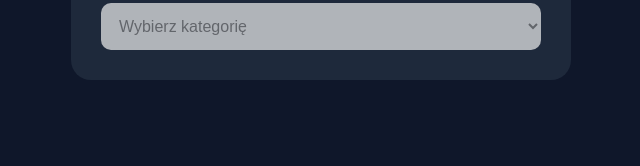
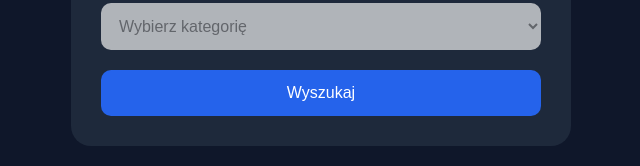
Before and after one commit to KubaGawronski/praktyki2, a React (Vite) app in the folder frontend/: page / in a window 1280 px wide. Shown: the part 346-512 px from the top of the page, without its empty margins (319-959 px from the left). Built offline with nearby package versions, Linux system fonts and the light colour scheme; no server answers.

Commit message:
Add vehicle data search

```diff
--- a/frontend/src/pages/HomePage.tsx
+++ b/frontend/src/pages/HomePage.tsx
@@ -14,6 +14,8 @@ function HomePage() {
     const [selectedGeneration, setSelectedGeneration] = useState("");
 
     const [selectedCategory, setSelectedCategory] = useState("");
+
+    const [vehicleData, setVehicleData] = useState<any>(null);
 
     const fetchBrands = async () => {
         try {
@@ -50,6 +52,16 @@ function HomePage() {
         } catch (err) {
             console.log(err);
         }
+    };
+
+    const fetchVehicleData = async () => {
+        const res = await fetch(
+            `http://localhost:3001/vehicle-data?brand=${selectedBrand}&model=${selectedModel}&generation=${selectedGeneration}`
+        );
+
+        const data = await res.json();
+
+        setVehicleData(data);
     };
 
     useEffect(() => {
@@ -215,6 +227,23 @@ function HomePage() {
                     </option>
                 </select>
 
+                <button
+                    onClick={fetchVehicleData}
+                    style={{
+                        width: "100%",
+                        padding: "14px",
+                        borderRadius: "10px",
+                        border: "none",
+                        backgroundColor: "#2563eb",
+                        color: "white",
+                        fontSize: "16px",
+                        cursor: "pointer"
+                    }}
+                    disabled={!selectedCategory}
+                >
+                    Wyszukaj
+                </button>
+
                 {selectedBrand && (
                     <p>
                         Marka:
@@ -255,6 +284,60 @@ function HomePage() {
                     </p>
                 )}
             </div>
+            {vehicleData && (
+                <div
+                    style={{
+                        marginTop: "30px",
+                        backgroundColor: "#1e293b",
+                        padding: "30px",
+                        borderRadius: "20px"
+                    }}
+                >
+                    <h2>
+                        Wyniki wyszukiwania
+                    </h2>
+
+                    {selectedCategory === "opony" && (
+                        <>
+                            <p>
+                                Rozmiar opon:
+                                {" "}
+                                <strong>
+                                    {vehicleData.tireSize}
+                                </strong>
+                            </p>
+
+                            <p>
+                                Ciśnienie:
+                                {" "}
+                                <strong>
+                                    {vehicleData.tirePressure}
+                                </strong>
+                            </p>
+                        </>
+                    )}
+
+                    {selectedCategory === "wycieraczki" && (
+                        <>
+                            <p>
+                                Przód:
+                                {" "}
+                                <strong>
+                                    {vehicleData.frontWipers}
+                                </strong>
+                            </p>
+
+                            <p>
+                                Tył:
+                                {" "}
+                                <strong>
+                                    {vehicleData.rearWiper}
+                                </strong>
+                            </p>
+                        </>
+                    )}
+                </div>
+            )}
         </div>
     );
 }
```
